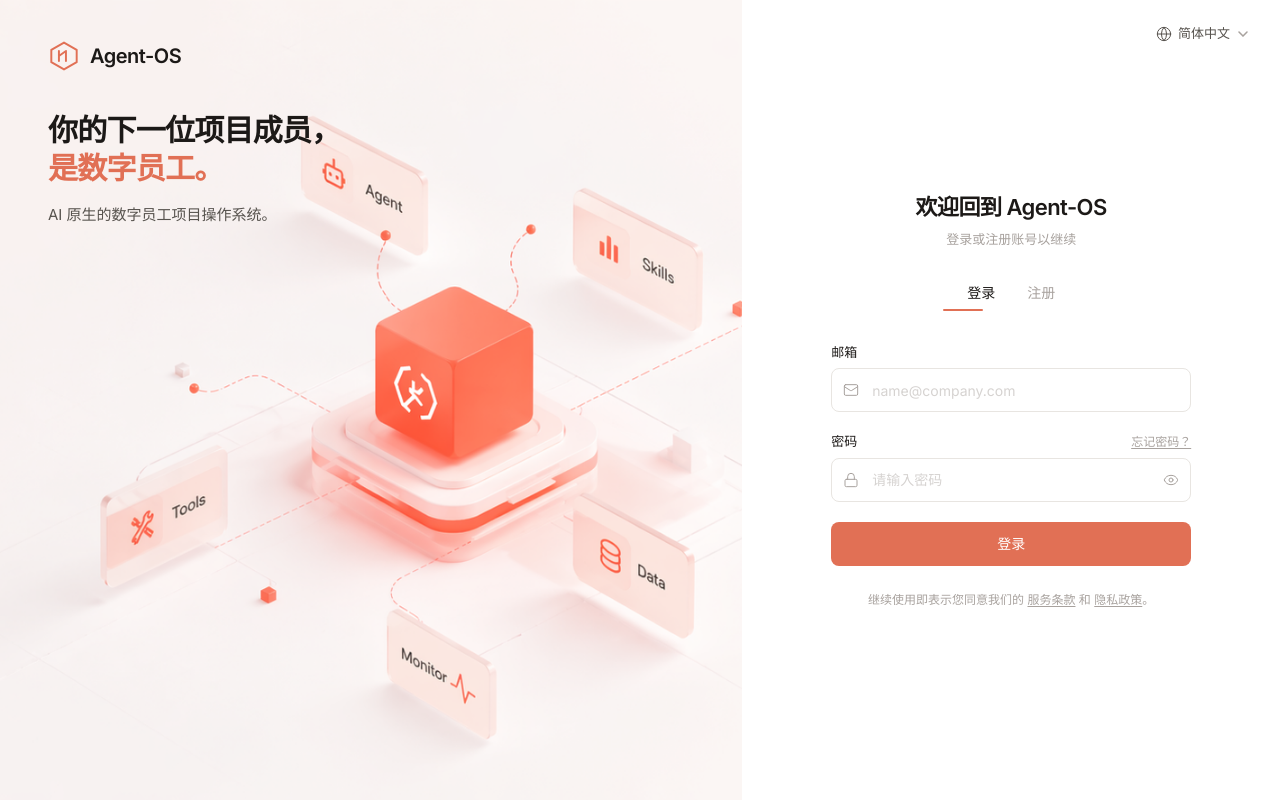
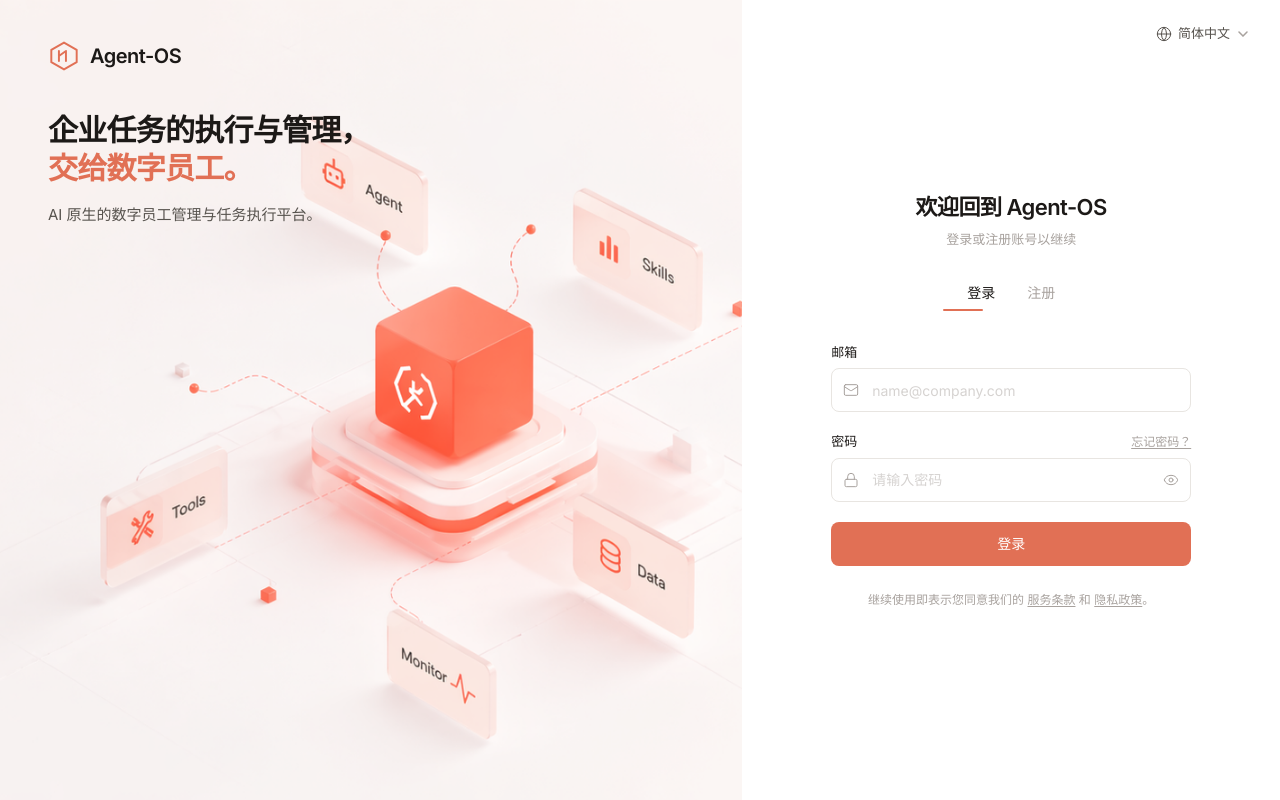
Before and after one commit to poppersamhar/agent-os-web, a React (Vite) app: page / in a window 1280 px wide. Built offline with nearby package versions, Linux system fonts and the light colour scheme.

Commit message:
feat: broaden login hero copy to enterprise task execution

```diff
--- a/src/components/LoginPage.tsx
+++ b/src/components/LoginPage.tsx
@@ -76,12 +76,12 @@
           </div>
 
           <h1 className="text-[30px] font-semibold leading-tight tracking-tight text-text">
-            你的下一位项目成员，
+            企业任务的执行与管理，
             <br />
-            <span style={{ color: '#e17055' }}>是数字员工。</span>
+            <span style={{ color: '#e17055' }}>交给数字员工。</span>
           </h1>
           <p className="mt-4 text-[15px] text-text-secondary leading-relaxed max-w-sm">
-            AI 原生的数字员工项目操作系统。
+            AI 原生的数字员工管理与任务执行平台。
           </p>
         </div>
       </div>
```
